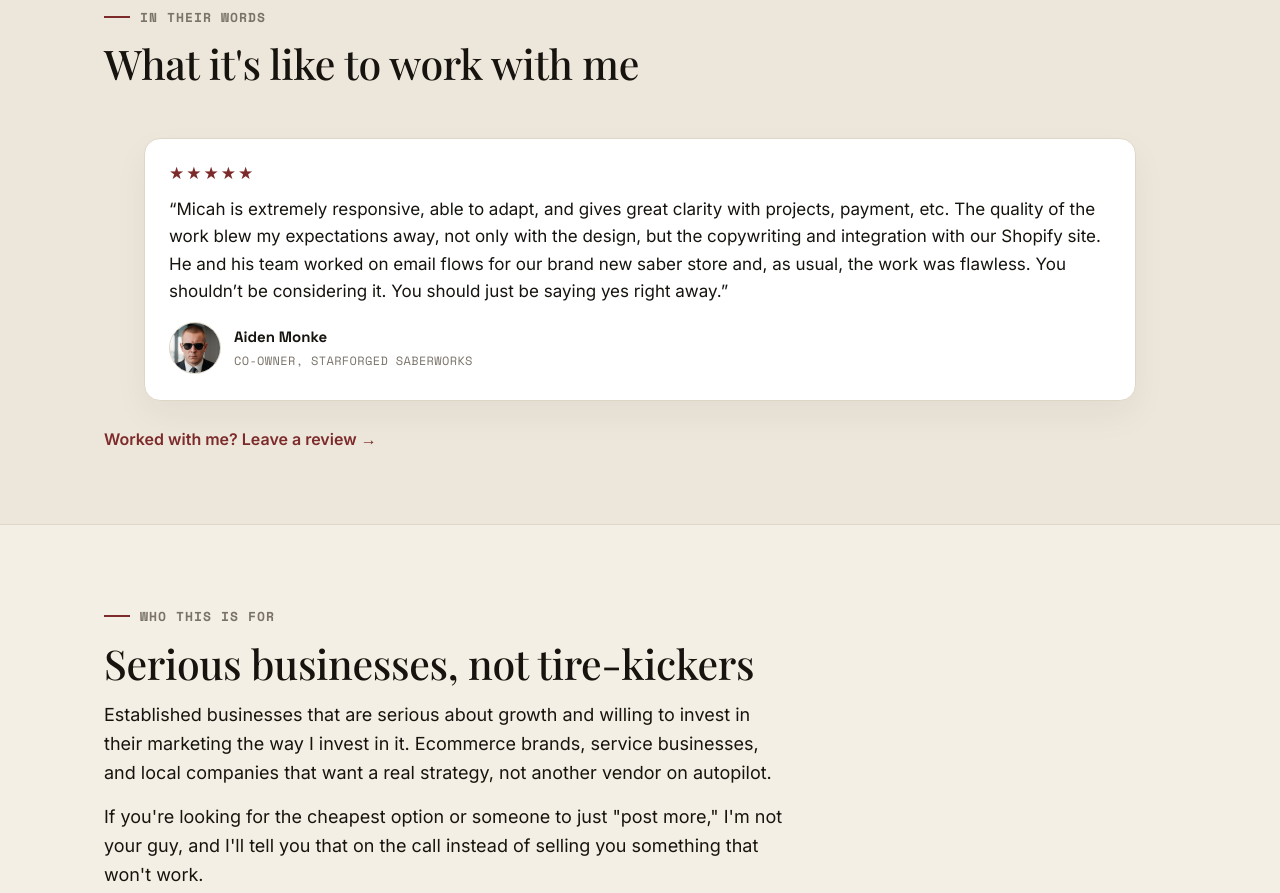
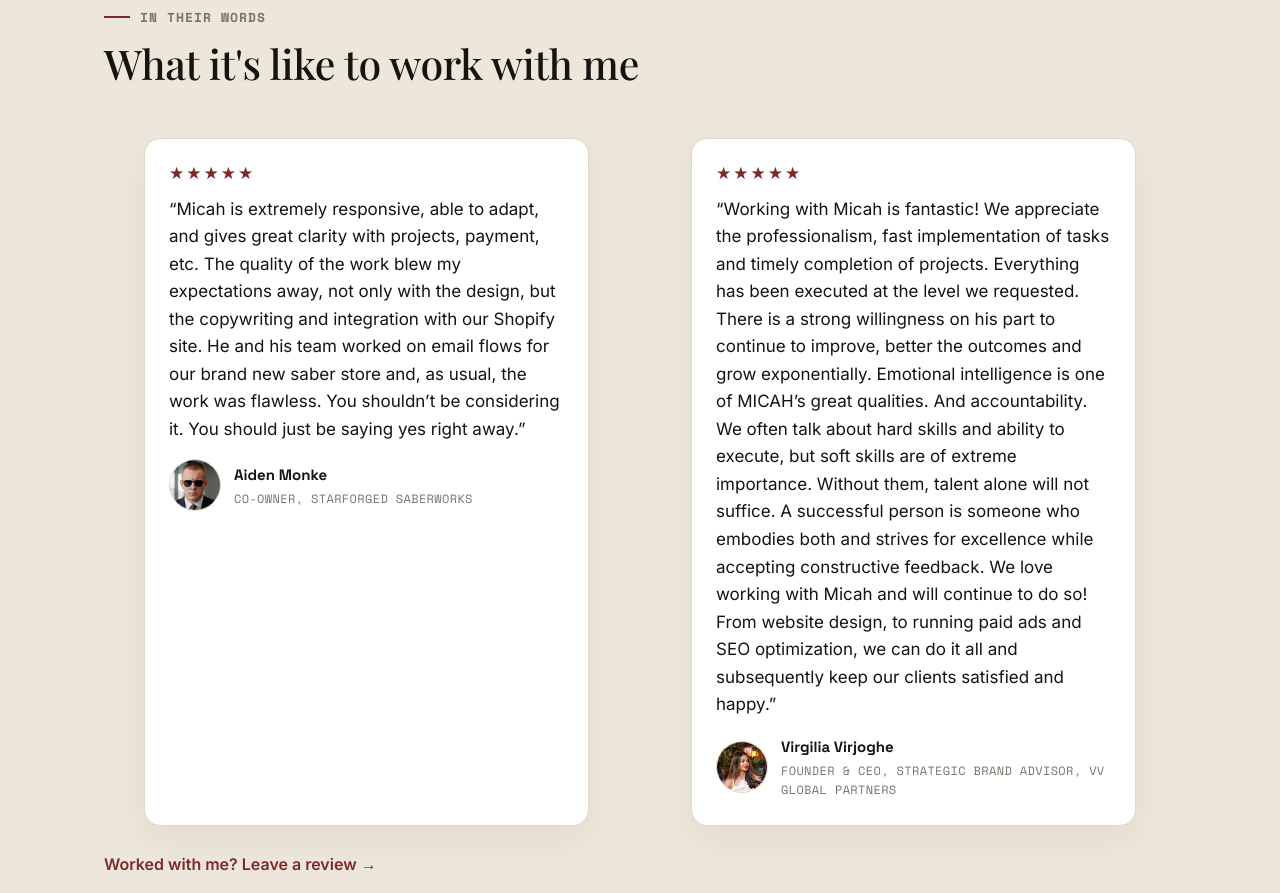
Before and after one commit to micahjcopy-ctrl/micahjcopy-site, a website: page index.html in a window 1280 px wide. Shown: the part 7060-7953 px from the top of the page. Drawn offline with nearby package versions, Linux system fonts and the light colour scheme; no server answers; a web font is replaced by a local one.

Commit message:
Reviews: hardcode Virgilia Virjoghe as a static card too, so neither review depends on the API

```diff
--- a/index.html
+++ b/index.html
@@ -333,6 +333,12 @@
 <blockquote class="rev-quote">Micah is extremely responsive, able to adapt, and gives great clarity with projects, payment, etc. The quality of the work blew my expectations away, not only with the design, but the copywriting and integration with our Shopify site. He and his team worked on email flows for our brand new saber store and, as usual, the work was flawless. You shouldn&rsquo;t be considering it. You should just be saying yes right away.</blockquote>
 <figcaption class="rev-who"><img class="rev-avatar" src="/reviews/aiden-monke.jpg" alt="Aiden Monke" loading="lazy"><div class="rev-id"><b>Aiden Monke</b><span>Co-Owner, StarForged SaberWorks</span></div></figcaption>
 </figure>
+<figure class="rev-card" data-rev-name="Virgilia Virjoghe">
+<div class="rev-stars" role="img" aria-label="5 out of 5 stars">★★★★★</div>
+<blockquote class="rev-quote">Working with Micah is fantastic! We appreciate the professionalism, fast implementation of tasks and timely completion of projects. Everything has been executed at the level we requested. There is a strong willingness on his part to continue to improve, better the outcomes and grow exponentially. Emotional intelligence is one of MICAH&rsquo;s great qualities. And accountability. We often talk about hard skills and ability to execute, but soft skills are of extreme importance. Without them, talent alone will not suffice. A successful person is someone who embodies both and strives for excellence while accepting constructive feedback. We love working with Micah and will continue to do so! From website design, to running paid ads and SEO optimization, we can do it all and subsequently keep our clients satisfied and happy.</blockquote>
+<figcaption class="rev-who"><img class="rev-avatar" src="/reviews/virgilia.jpg" alt="Virgilia Virjoghe" loading="lazy"><div class="rev-id"><b>Virgilia Virjoghe</b><span>Founder &amp; CEO, Strategic Brand Advisor, VV GLOBAL PARTNERS</span></div></figcaption>
+</figure>
+
 </div>
     <div class="btn-row mt32"><a class="btn-link" href="review.html">Worked with me? Leave a review →</a></div>
   </div>
```
